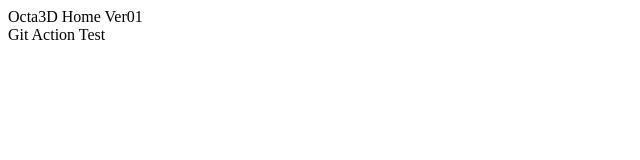
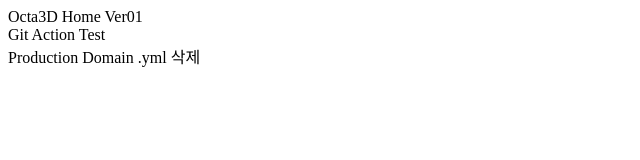
Before and after one commit to webdoli/octa3d, a website built with webpack: page packages/main/public/index.html in a window 1280 px wide. Shown: the whole page, without its empty margins (0-640 px from the left). Built offline with nearby package versions, Linux system fonts and the light colour scheme.

```diff
--- a/packages/main/public/index.html
+++ b/packages/main/public/index.html
@@ -8,5 +8,6 @@
 <body>
     <div id="main-wrap"> Octa3D Home Ver01 </div>
     <div id="main-wrap"> Git Action Test </div>
+    <div> Production Domain .yml 삭제 </div>
 </body>
 </html>
```
Also changed, not shown: .github/workflows/firebase-hosting-merge.yml.
